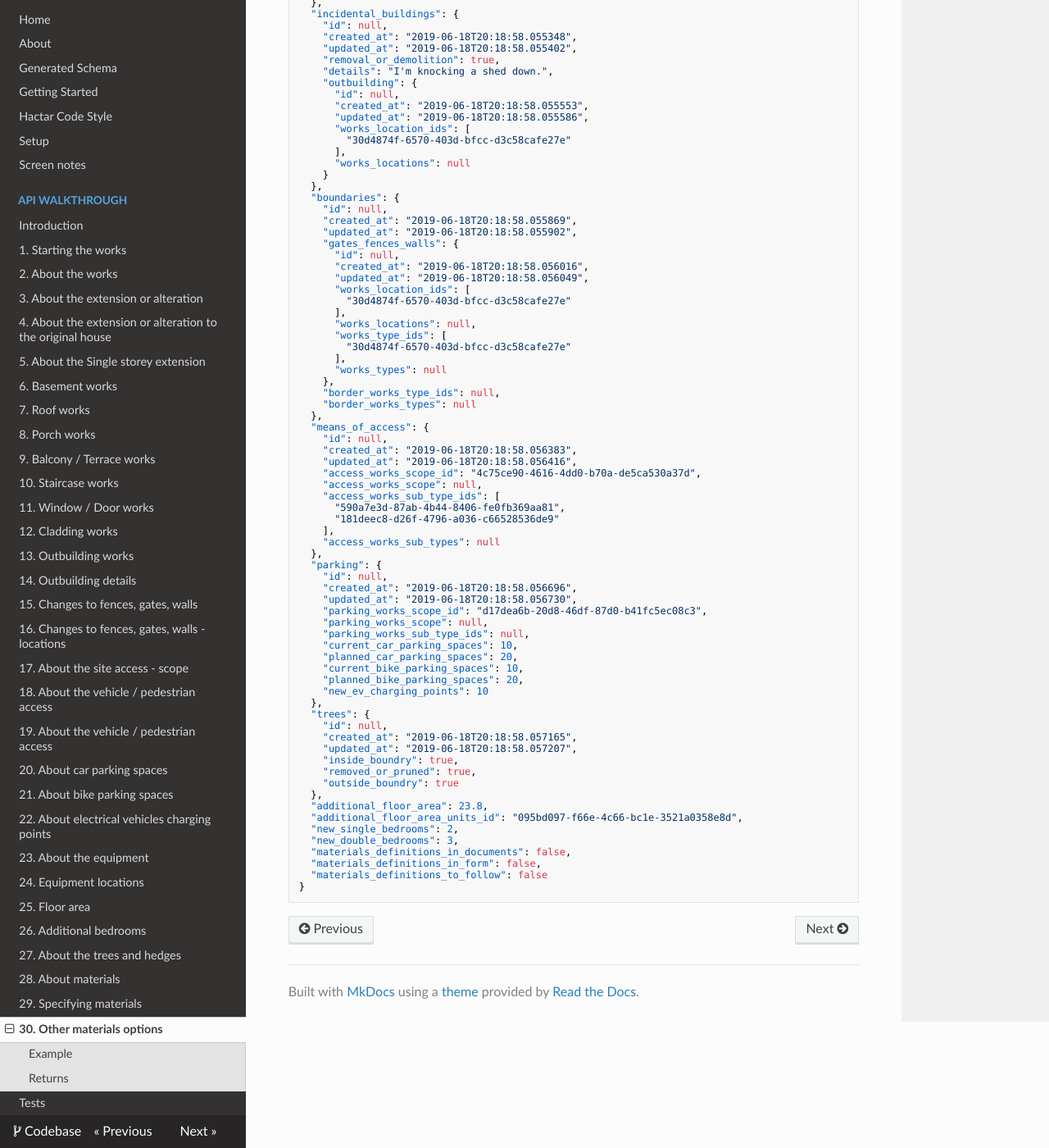
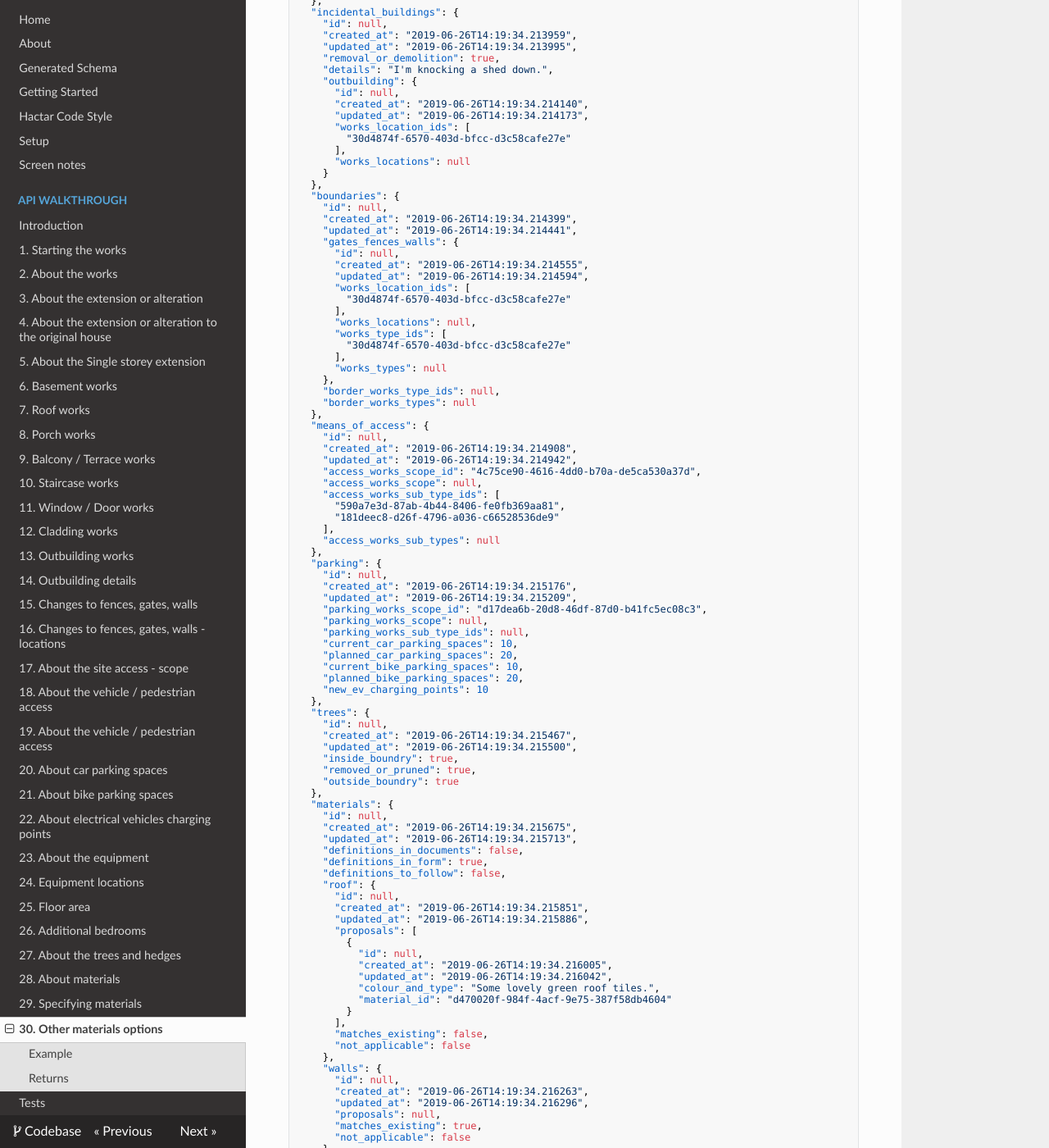
Before and after one commit to LBHackney-IT/smpa-backend, an MkDocs documentation site: the page built from docs/docs/screens/30-screen.md, in a window 1280 px wide and 1400 px high, scrolled down 2418 px. Shown: the whole window at 82% size. Built offline with MkDocs 1.6.1, drawn with Linux system fonts in a browser that asks for light colours; nearby versions of some CDN libraries; some of the changed text lies outside the part shown.

Commit message:
SMPA-70 #comment Adds matches_existing and not_applicable keys to materials secion. #done

```diff
--- a/docs/docs/screens/30-screen.md
+++ b/docs/docs/screens/30-screen.md
@@ -1,6 +1,6 @@
 # 30. Other materials options
 
-The user is allowed to select "This is not applicable" or "You're proposing a new material to be used" on each of the materials screens. In these cases, we just want to patch the extension-proposal.
+The user is allowed to select "This is not applicable" or "Material and finish match the existing" on each of the materials screens. These can be sent as booleans `not_applicable` and `matches_existing`.
 
 ![](/static/screen32.png)
 
@@ -11,11 +11,10 @@ Save the newly created material object(s) against the correct key in the extensi
 `PATCH /api/v1/extension-proposals/{id}`
 
     {
-        "original_house": {
-            "wall": {
-                "materials_ids": [
-                    "57d072b7-fe54-486c-bee0-7f8aad74bdcf"
-                ]
+        "materials":{
+            "walls": {
+                "matches_existing": true,
+                "not_applicable": false
             }
         }
     }
@@ -23,18 +22,18 @@ Save the newly created material object(s) against the correct key in the extensi
 ### Returns
 
     {
-      "id": "d387e56e-9e8f-4298-8184-c1bf39bf6849",
-      "created_at": "2019-06-18T20:18:58.052571",
-      "updated_at": "2019-06-18T20:18:58.052614",
-      "application_id": "35a9f1af-a643-44d7-9de8-96be9b351abb",
+      "id": "3deb35c8-b128-4d54-b76d-063945a88f13",
+      "created_at": "2019-06-26T14:19:34.211133",
+      "updated_at": "2019-06-26T14:19:34.211175",
+      "application_id": "00ce2e25-709c-42fb-96bf-cb97e7694e36",
       "original_house": {
         "id": null,
-        "created_at": "2019-06-18T20:18:58.052913",
-        "updated_at": "2019-06-18T20:18:58.052946",
+        "created_at": "2019-06-26T14:19:34.211342",
+        "updated_at": "2019-06-26T14:19:34.211379",
         "single_storey_extension": {
           "id": null,
-          "created_at": "2019-06-18T20:18:58.053081",
-          "updated_at": "2019-06-18T20:18:58.053114",
+          "created_at": "2019-06-26T14:19:34.211672",
+          "updated_at": "2019-06-26T14:19:34.211710",
           "works_location_ids": [
             "165c9046-f6f2-4144-b60c-f1ca24c94054",
             "b6b2cc59-f097-48bc-a9ad-14f263e9e036"
@@ -45,8 +44,8 @@ Save the newly created material object(s) against the correct key in the extensi
         "part_single_part_two_storey_extension": null,
         "basement": {
           "id": null,
-          "created_at": "2019-06-18T20:18:58.053350",
-          "updated_at": "2019-06-18T20:18:58.053384",
+          "created_at": "2019-06-26T14:19:34.211978",
+          "updated_at": "2019-06-26T14:19:34.212011",
           "works_location_ids": [
             "165c9046-f6f2-4144-b60c-f1ca24c94054",
             "b6b2cc59-f097-48bc-a9ad-14f263e9e036"
@@ -59,8 +58,8 @@ Save the newly created material object(s) against the correct key in the extensi
         },
         "roof": {
           "id": null,
-          "created_at": "2019-06-18T20:18:58.053617",
-          "updated_at": "2019-06-18T20:18:58.053650",
+          "created_at": "2019-06-26T14:19:34.212406",
+          "updated_at": "2019-06-26T14:19:34.212446",
           "works_location_ids": [
             "30d4874f-6570-403d-bfcc-d3c58cafe27e",
             "4e9f51cb-1c24-4993-be9e-350e0d395ecb"
@@ -70,16 +69,15 @@ Save the newly created material object(s) against the correct key in the extensi
             "19ec661e-4655-4a98-9492-bf8a323607bf"
           ],
           "works_types": null,
-          "materials_ids": [
-            "57d072b7-fe54-486c-bee0-7f8aad74bdcf"
-          ],
-          "materials_other_ids": null,
-          "materials": null
+          "materials_ids": null,
+          "materials": null,
+          "materials_not_applicable": false,
+          "materials_match_existing": false
         },
         "porch": {
           "id": null,
-          "created_at": "2019-06-18T20:18:58.053939",
-          "updated_at": "2019-06-18T20:18:58.053971",
+          "created_at": "2019-06-26T14:19:34.212792",
+          "updated_at": "2019-06-26T14:19:34.212833",
           "works_location_ids": [
             "30d4874f-6570-403d-bfcc-d3c58cafe27e"
           ],
@@ -87,8 +85,8 @@ Save the newly created material object(s) against the correct key in the extensi
         },
         "balcony_terrace": {
           "id": null,
-          "created_at": "2019-06-18T20:18:58.054144",
-          "updated_at": "2019-06-18T20:18:58.054176",
+          "created_at": "2019-06-26T14:19:34.213022",
+          "updated_at": "2019-06-26T14:19:34.213055",
           "works_location_ids": [
             "30d4874f-6570-403d-bfcc-d3c58cafe27e"
           ],
@@ -96,8 +94,8 @@ Save the newly created material object(s) against the correct key in the extensi
         },
         "staircase": {
           "id": null,
-          "created_at": "2019-06-18T20:18:58.054349",
-          "updated_at": "2019-06-18T20:18:58.054381",
+          "created_at": "2019-06-26T14:19:34.213231",
+          "updated_at": "2019-06-26T14:19:34.213264",
           "works_location_ids": [
             "30d4874f-6570-403d-bfcc-d3c58cafe27e"
           ],
@@ -105,8 +103,8 @@ Save the newly created material object(s) against the correct key in the extensi
         },
         "windows_doors": {
           "id": null,
-          "created_at": "2019-06-18T20:18:58.054560",
-          "updated_at": "2019-06-18T20:18:58.054593",
+          "created_at": "2019-06-26T14:19:34.213445",
+          "updated_at": "2019-06-26T14:19:34.213478",
           "works_location_ids": [
             "30d4874f-6570-403d-bfcc-d3c58cafe27e"
           ],
@@ -114,8 +112,8 @@ Save the newly created material object(s) against the correct key in the extensi
         },
         "cladding": {
           "id": null,
-          "created_at": "2019-06-18T20:18:58.054769",
-          "updated_at": "2019-06-18T20:18:58.054801",
+          "created_at": "2019-06-26T14:19:34.213672",
+          "updated_at": "2019-06-26T14:19:34.213706",
           "works_location_ids": [
             "30d4874f-6570-403d-bfcc-d3c58cafe27e"
           ],
@@ -124,14 +122,14 @@ Save the newly created material object(s) against the correct key in the extensi
       },
       "incidental_buildings": {
         "id": null,
-        "created_at": "2019-06-18T20:18:58.055348",
-        "updated_at": "2019-06-18T20:18:58.055402",
+        "created_at": "2019-06-26T14:19:34.213959",
+        "updated_at": "2019-06-26T14:19:34.213995",
         "removal_or_demolition": true,
         "details": "I'm knocking a shed down.",
         "outbuilding": {
           "id": null,
-          "created_at": "2019-06-18T20:18:58.055553",
-          "updated_at": "2019-06-18T20:18:58.055586",
+          "created_at": "2019-06-26T14:19:34.214140",
+          "updated_at": "2019-06-26T14:19:34.214173",
           "works_location_ids": [
             "30d4874f-6570-403d-bfcc-d3c58cafe27e"
           ],
@@ -140,12 +138,12 @@ Save the newly created material object(s) against the correct key in the extensi
       },
       "boundaries": {
         "id": null,
-        "created_at": "2019-06-18T20:18:58.055869",
-        "updated_at": "2019-06-18T20:18:58.055902",
+        "created_at": "2019-06-26T14:19:34.214399",
+        "updated_at": "2019-06-26T14:19:34.214441",
         "gates_fences_walls": {
           "id": null,
-          "created_at": "2019-06-18T20:18:58.056016",
-          "updated_at": "2019-06-18T20:18:58.056049",
+          "created_at": "2019-06-26T14:19:34.214555",
+          "updated_at": "2019-06-26T14:19:34.214594",
           "works_location_ids": [
             "30d4874f-6570-403d-bfcc-d3c58cafe27e"
           ],
@@ -160,8 +158,8 @@ Save the newly created material object(s) against the correct key in the extensi
       },
       "means_of_access": {
         "id": null,
-        "created_at": "2019-06-18T20:18:58.056383",
-        "updated_at": "2019-06-18T20:18:58.056416",
+        "created_at": "2019-06-26T14:19:34.214908",
+        "updated_at": "2019-06-26T14:19:34.214942",
         "access_works_scope_id": "4c75ce90-4616-4dd0-b70a-de5ca530a37d",
         "access_works_scope": null,
         "access_works_sub_type_ids": [
@@ -172,8 +170,8 @@ Save the newly created material object(s) against the correct key in the extensi
       },
       "parking": {
         "id": null,
-        "created_at": "2019-06-18T20:18:58.056696",
-        "updated_at": "2019-06-18T20:18:58.056730",
+        "created_at": "2019-06-26T14:19:34.215176",
+        "updated_at": "2019-06-26T14:19:34.215209",
         "parking_works_scope_id": "d17dea6b-20d8-46df-87d0-b41fc5ec08c3",
         "parking_works_scope": null,
         "parking_works_sub_type_ids": null,
@@ -185,17 +183,48 @@ Save the newly created material object(s) against the correct key in the extensi
       },
       "trees": {
         "id": null,
-        "created_at": "2019-06-18T20:18:58.057165",
-        "updated_at": "2019-06-18T20:18:58.057207",
+        "created_at": "2019-06-26T14:19:34.215467",
+        "updated_at": "2019-06-26T14:19:34.215500",
         "inside_boundry": true,
         "removed_or_pruned": true,
         "outside_boundry": true
       },
+      "materials": {
+        "id": null,
+        "created_at": "2019-06-26T14:19:34.215675",
+        "updated_at": "2019-06-26T14:19:34.215713",
+        "definitions_in_documents": false,
+        "definitions_in_form": true,
+        "definitions_to_follow": false,
+        "roof": {
+          "id": null,
+          "created_at": "2019-06-26T14:19:34.215851",
+          "updated_at": "2019-06-26T14:19:34.215886",
+          "proposals": [
+            {
+              "id": null,
+              "created_at": "2019-06-26T14:19:34.216005",
+              "updated_at": "2019-06-26T14:19:34.216042",
+              "colour_and_type": "Some lovely green roof tiles.",
+              "material_id": "d470020f-984f-4acf-9e75-387f58db4604"
+            }
+          ],
+          "matches_existing": false,
+          "not_applicable": false
+        },
+        "walls": {
+          "id": null,
+          "created_at": "2019-06-26T14:19:34.216263",
+          "updated_at": "2019-06-26T14:19:34.216296",
+          "proposals": null,
+          "matches_existing": true,
+          "not_applicable": false
+        },
+        "windows": null,
+        "doors": null
+      },
       "additional_floor_area": 23.8,
       "additional_floor_area_units_id": "095bd097-f66e-4c66-bc1e-3521a0358e8d",
       "new_single_bedrooms": 2,
-      "new_double_bedrooms": 3,
-      "materials_definitions_in_documents": false,
-      "materials_definitions_in_form": false,
-      "materials_definitions_to_follow": false
+      "new_double_bedrooms": 3
     }
```
Also changed, not shown: docs/docs/screens/29-screen.md (+3 -0 lines), 1 other file.
